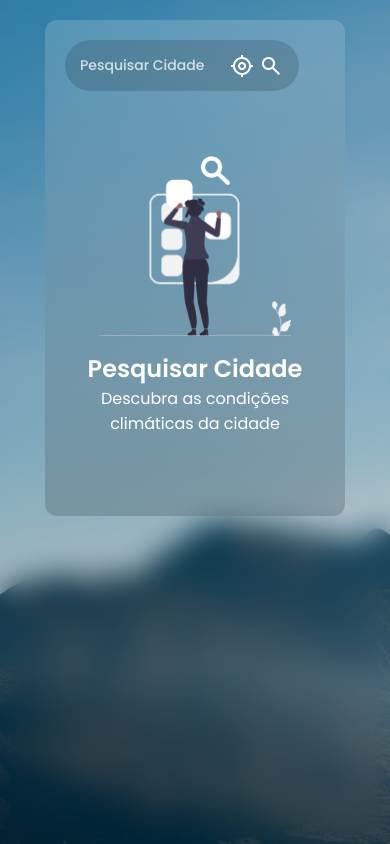
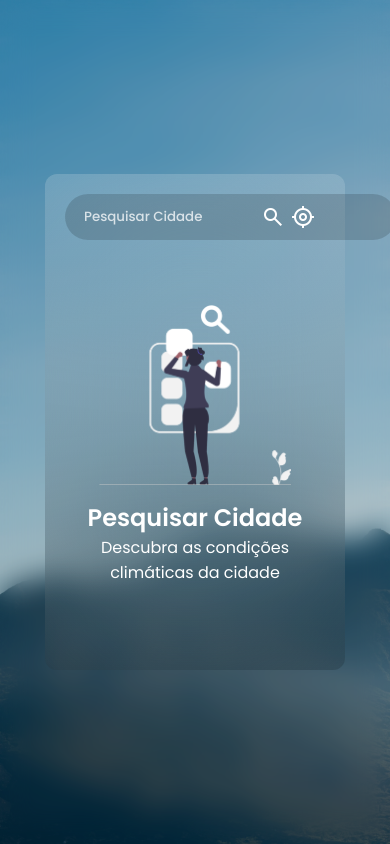
Before and after one commit to pvss-dev/weather-app, a React (Vite) app: page / in a window 390 px wide. Built offline with nearby package versions, Linux system fonts and the light colour scheme; no server answers.

Commit message:
refactor: adjust input style

```diff
--- a/src/App.css
+++ b/src/App.css
@@ -10,7 +10,7 @@
 }
 
 html, body {
-    width: 100vw;
+    width: 100%;
     min-height: 100vh;
     overflow: hidden;
     touch-action: none;
@@ -35,12 +35,3 @@ body::before {
     backdrop-filter: blur(15px);
     z-index: 0;
 }
-
-@media screen and (max-width: 768px) {
-    body {
-        flex-direction: column;
-        align-items: center;
-        justify-content: flex-start;
-        padding: 20px;
-    }
-}
--- a/src/style/SearchInput.css
+++ b/src/style/SearchInput.css
@@ -3,7 +3,7 @@
     display: flex;
     align-items: center;
     width: 100%;
-    margin-bottom: 25px;
+    margin: 0 auto 25px auto;
 }
 
 .city-input {
@@ -62,32 +62,3 @@
     font-size: 20px;
     text-align: center;
 }
-
-@media screen and (max-width: 768px) {
-    .input-container {
-        flex-direction: row;
-        width: 90%;
-        align-items: center;
-        position: relative;
-    }
-
-    .city-input {
-        width: 100%;
-        font-size: 14px;
-        padding: 12px;
-        padding-right: 80px;
-    }
-
-    .search-btn, .location-btn {
-        font-size: 20px;
-        position: absolute;
-    }
-
-    .search-btn {
-        right: 16px;
-    }
-
-    .location-btn {
-        right: 45px;
-    }
-}
```
